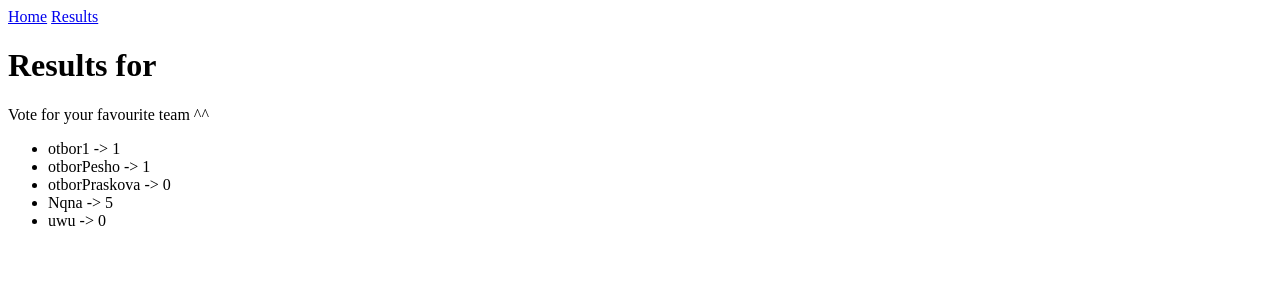
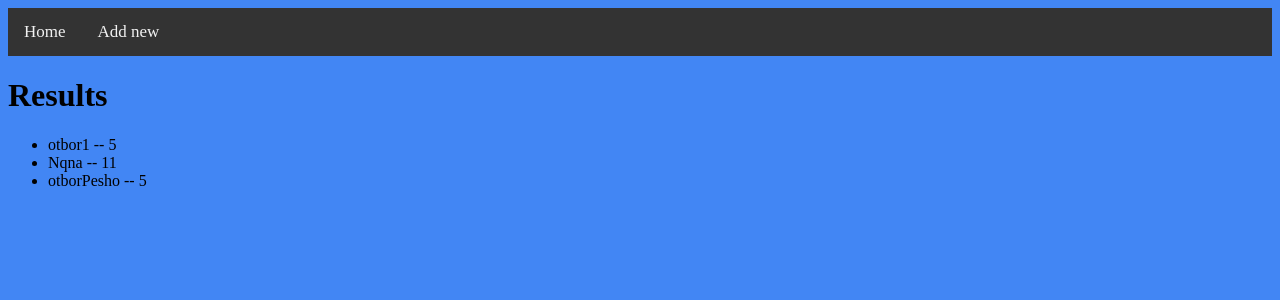
Before and after one commit to RayaLitova/School_project_site, a Flask app: page /results in a window 1280 px wide. Shown: the top 300 px of the page. Run offline with Flask 2, Linux system fonts and the light colour scheme.

Commit message:
umna mu rabota

```diff
--- a/app.py
+++ b/app.py
@@ -1,19 +1,35 @@
 from flask import Flask, render_template, request
 import os
 app = Flask(__name__)
+filename = 'data.txt'
+
+x=[]
+name=''
+f=open(filename,'r')
+for item in f.read():
+    if '\n'==item:
+        if name in x:
+            name=''
+        else:
+            x.append(name)
+            name=''
+    else:
+        name+=item
+f.close()
 
 poll_data = {
     'question': 'Vote for your favourite team ^^',
-    'fields': ['otbor1', 'otborPesho', 'otborPraskova', 'Nqna', 'uwu']
+    'fields': x
 }
-
-filename = 'data.txt'
 
 
 @app.route('/')
 def root():
     return render_template('poll.html', data=poll_data)
 
+@app.route('/add_temp')
+def add_temp():
+    return render_template('add.html')
 
 @app.route('/poll')
 def poll():
@@ -25,12 +41,11 @@ def poll():
 
     return render_template('thankyou.html', data=vote)
 
-
 @app.route('/results')
 def show_results():
     votes = {}
     for f in poll_data['fields']:
-        votes[f] = 0
+        votes[f] = -1
 
     f = open(filename, 'r')
     for line in f:
@@ -39,6 +54,21 @@ def show_results():
 
     return render_template('results.html', data=poll_data, votes=votes)
 
+@app.route('/add_new', methods=['POST'])
+def add_new():
+    f = open(filename, 'r')
+    if request.form['add'] in f.read():
+        f.close()
+        return 'imeto e zaeto a ti si pedal <3'
+    else:
+        f.close()
+        poll_data['fields'].append(request.form['addnew'])
+        f=open(filename,'a')
+        f.write(request.form['addnew'])
+        f.close()
+        return "Successfully added ^^"
+
+
 
 if __name__ == "__main__":
-    app.run(debug=True)
+    app.run()
--- a/data.txt
+++ b/data.txt
@@ -5,3 +5,20 @@ Nqna
 Nqna
 Nqna
 otborPesho
+Nqna
+otbor1
+otbor1
+otbor1
+otbor1
+Nqna
+otbor1
+Nqna
+otborPesho
+Nqna
+otborPesho
+otborPesho
+Nqna
+Nqna
+otborPesho
+otborPesho
+Nqna
--- /dev/null
+++ b/static/css/styles.css
@@ -0,0 +1,29 @@
+body{
+	background-color: #4286f4;
+	}
+
+#navbar {
+  overflow: hidden;
+  background-color: #333;
+}
+
+#navbar a {
+  float: left;
+  display: block;
+  color: #f2f2f2;
+  text-align: center;
+  padding: 14px 16px;
+  text-decoration: none;
+  font-size: 17px;
+}
+
+#navbar a:hover {
+  background-color: #ddd;
+  color: black;
+}
+
+.sticky {
+  position: fixed;
+  top: 0;
+  width: 100%;
+}
--- a/templates/results.html
+++ b/templates/results.html
@@ -1,23 +1,23 @@
-<!doctype html>
+<!DOCTYPE html>
 <html>
 
 <head>
-    <title>{{ data.question }}</title>
+    <title>Results</title>
+	<link rel="stylesheet" href="{{ url_for('static', filename='css/styles.css')}}">
 </head>
 
 <body>
+	<div id="navbar">
+	  <a href="/">Home</a>
+	  <a href="/add_temp">Add new</a>
+	</div>
 
-    <div class="topnav">
-        <a class="active" href="/">Home</a>
-        <a href="results">Results</a>
-    </div>
 
-    <h1>Results for</h1>
-    {{ data.question }}
+    <h1>Results</h1>
 
     <ul>
         {% for e in votes %}
-        <li>{{ e }} -> {{ votes[e] }}</li>
+        <li>{{ e }} -- {{ votes[e] }}</li>
         {% endfor %}
     </ul>
 
```
Also changed, not shown: static/js/navbar.js (added, +12 -0 lines), templates/add.html (added, +18 -0 lines), templates/poll.html (+17 -6 lines), templates/thankyou.html (+11 -8 lines).
